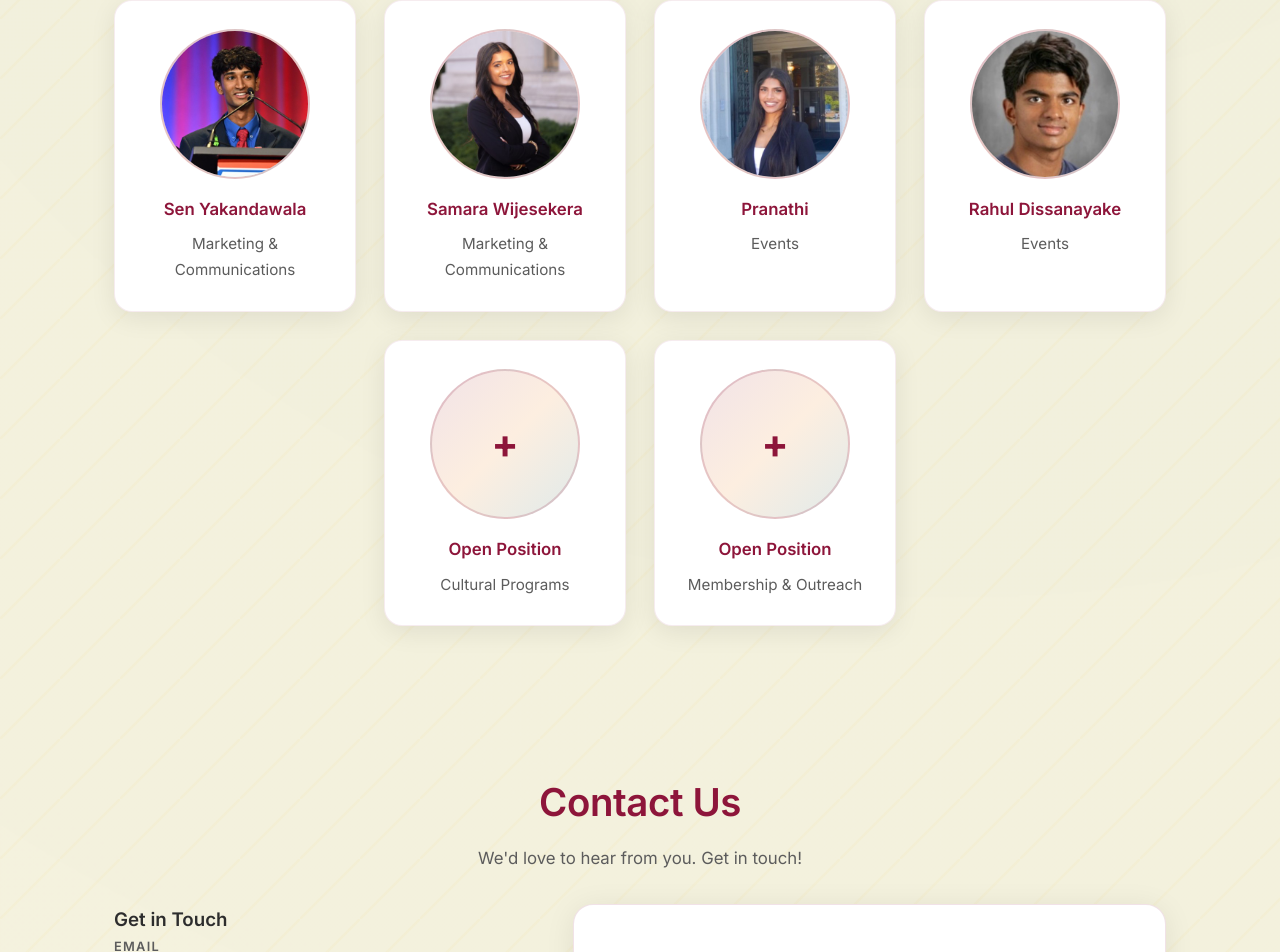
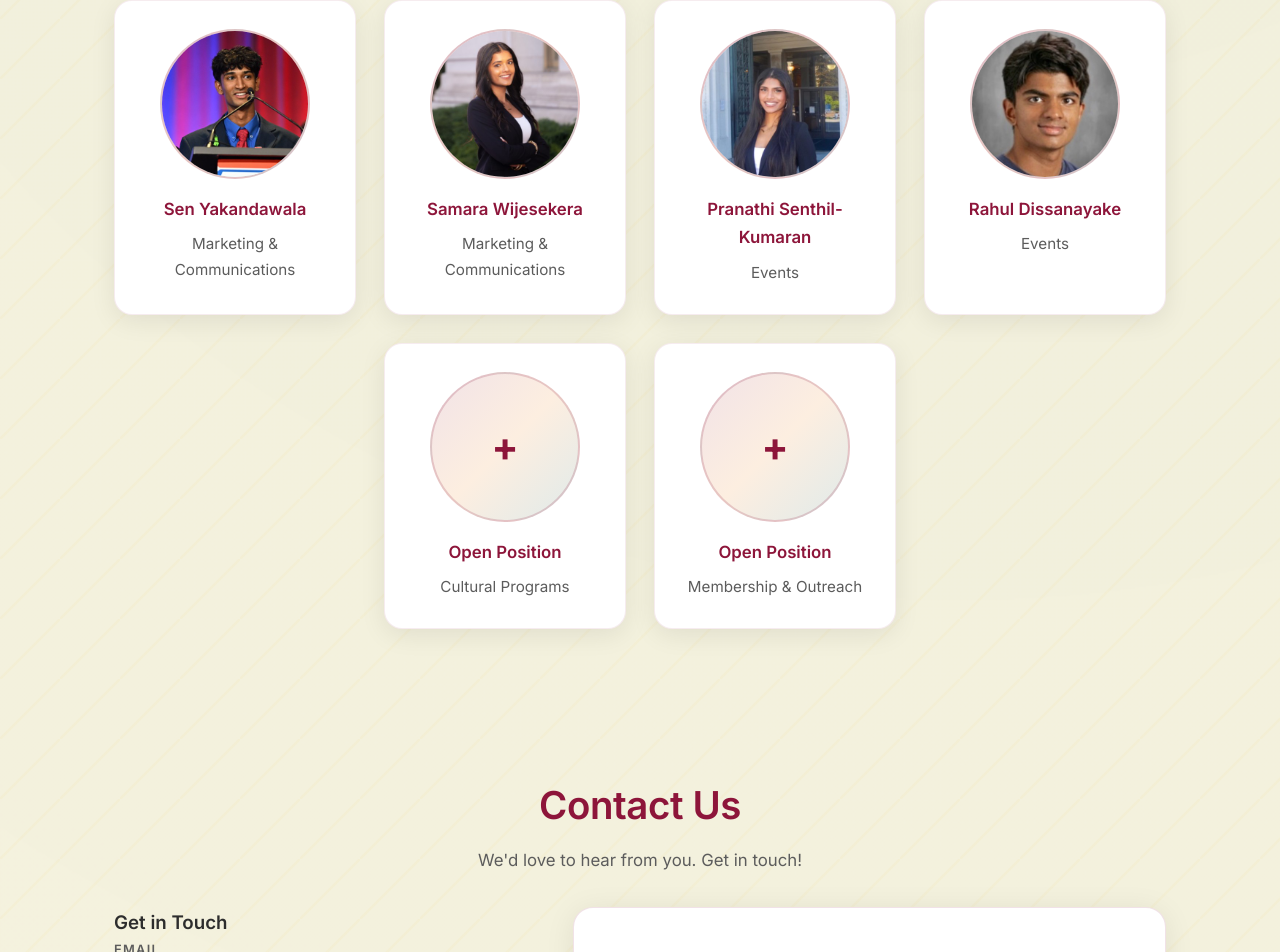
Before and after one commit to Santhusha-bit/SriLankansAtBerkeley, a React (Vite) app: page / in a window 1280 px wide. Shown: the part 8741-9693 px from the top of the page. Built offline with nearby package versions, Linux system fonts and the light colour scheme.

Commit message:
Update Pranathi's name to Pranathi Senthil-Kumaran

```diff
--- a/src/pages/Home.jsx
+++ b/src/pages/Home.jsx
@@ -92,7 +92,7 @@ const execBoards = [
       { name: 'Samodi Senadeeralage', role: 'Events', initials: 'SS', photo: fallSamodi },
       { name: 'Sen Yakandawala', role: 'Marketing & Communications', initials: 'SY', photo: fallSen },
       { name: 'Samara Wijesekera', role: 'Marketing & Communications', initials: 'SW', photo: fallSamara },
-      { name: 'Pranathi', role: 'Events', initials: 'PR', photo: fallPranathi },
+      { name: 'Pranathi Senthil-Kumaran', role: 'Events', initials: 'PS', photo: fallPranathi },
       { name: 'Rahul Dissanayake', role: 'Events', initials: 'RD', photo: fallRahul },
       { name: 'Open Position', role: 'Cultural Programs', initials: '+' },
       { name: 'Open Position', role: 'Membership & Outreach', initials: '+' },
```
